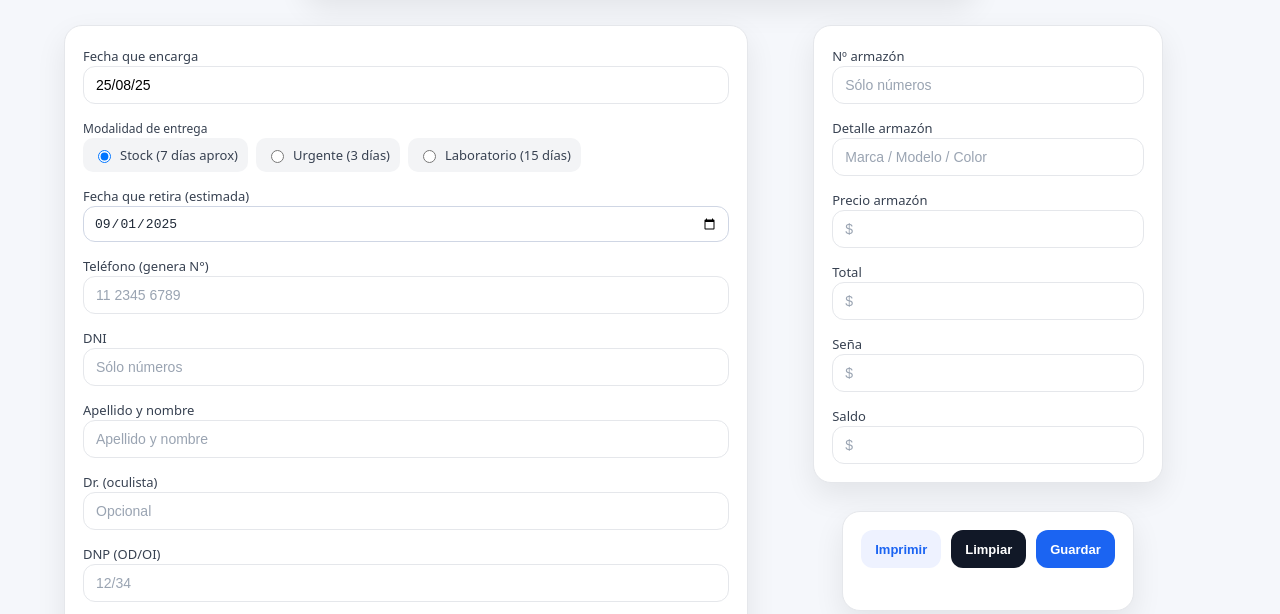
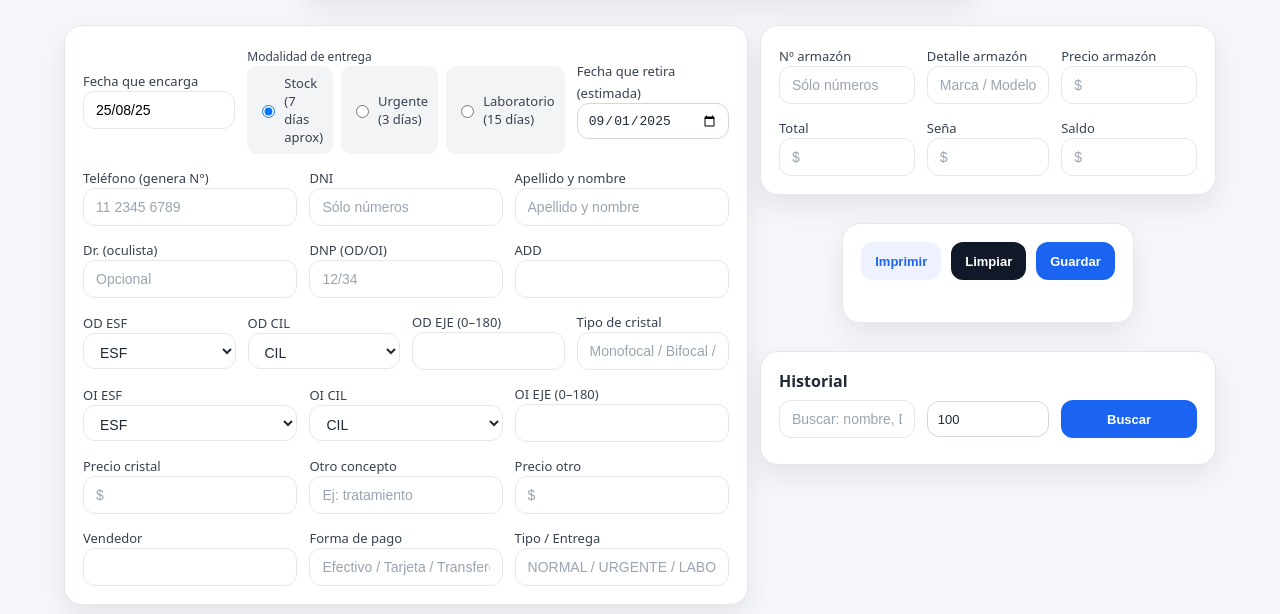
Before and after one commit to a32028974/RECETAS, a plain HTML site: page index.html in a window 1280 px wide. Shown: the part 133-747 px from the top of the page. Drawn offline with Linux system fonts and the light colour scheme; some packages are replaced by stand-ins of ours; a script that the page names is missing.

Commit message:
Update index.html

```diff
--- a/index.html
+++ b/index.html
@@ -21,7 +21,7 @@
     .grid.three{ grid-template-columns: 1fr; }
     .row{ display:grid; gap:var(--gap); }
     .row.cols-2{ grid-template-columns: 1fr 1fr; }
-    .row.cols-3{ grid-template-columns: 1,2fr 1fr 1fr; }
+    .row.cols-3{ grid-template-columns: 1fr 0.9fr 1fr; }
     .row.cols-4{ grid-template-columns: repeat(4, 1fr); }
     @media (min-width: 860px){
       .grid.two{ grid-template-columns: 1.2fr .8fr; align-items:start; }
```
